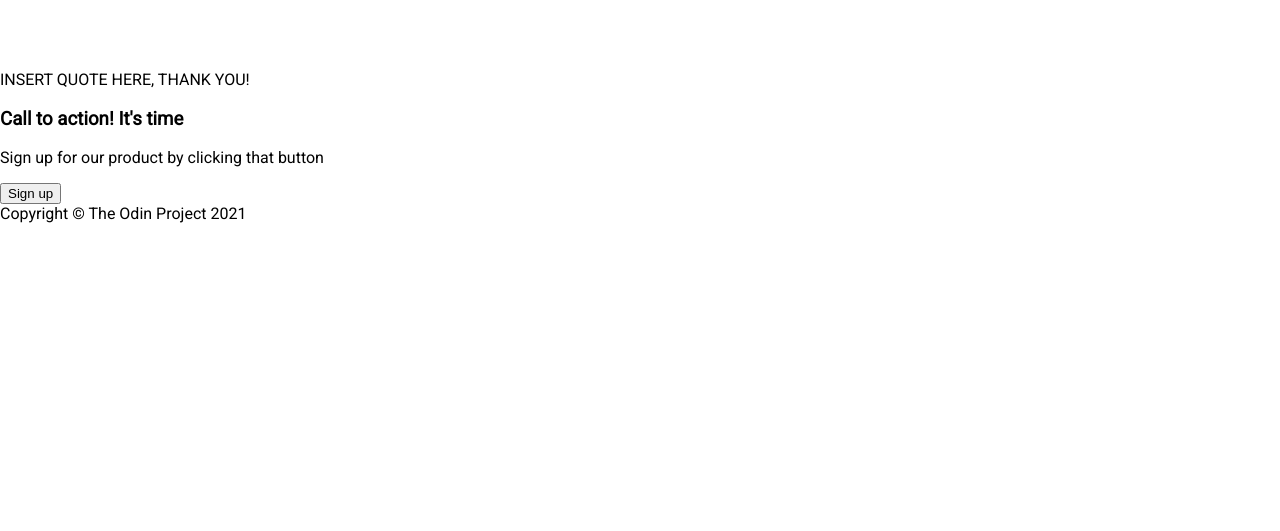
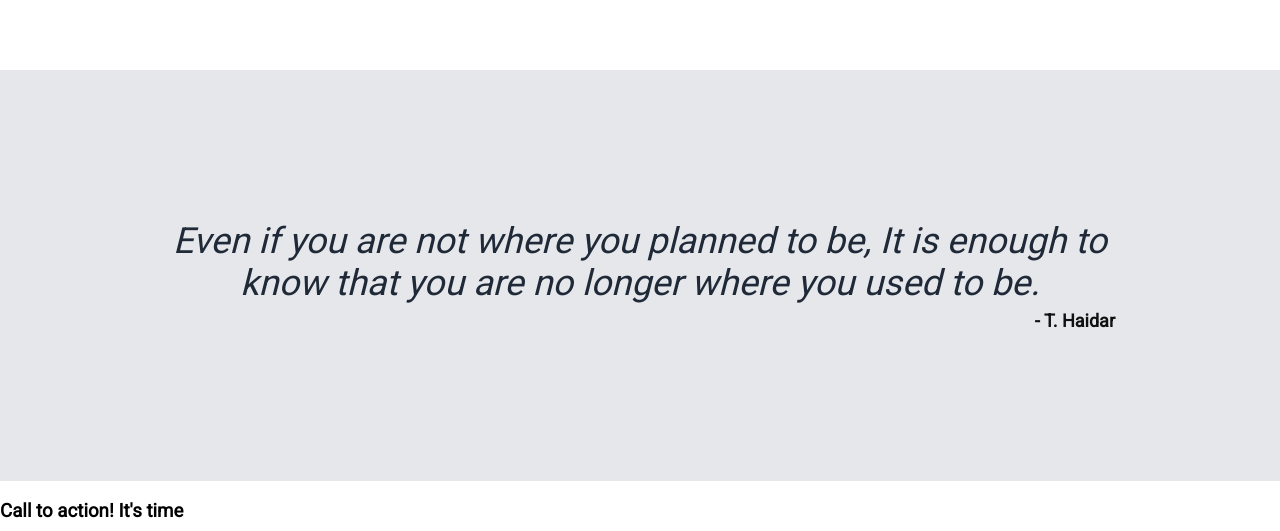
Before and after one commit to yousefHanyy/landing-page-two, a plain HTML site: page index.html in a window 1280 px wide. Shown: the part 929-1460 px from the top of the page. Before the commit the page ends 1152 px from the top, so only its background shows below. Drawn offline with Linux system fonts and the light colour scheme.

Commit message:
Added divs and styled the Quote div -Added some div containers to style properly. -Added a quoter div. -Styled the quote whole section.

```diff
--- a/index.html
+++ b/index.html
@@ -44,6 +44,7 @@
         alt="wall-with-manga-characters"
       />
     </div>
+
     <div class="information">
       <div class="info-header">Some random information</div>
       <div class="info-container">
@@ -85,9 +86,15 @@
         </div>
       </div>
     </div>
-    <div class="quote">
-      <p>INSERT QUOTE HERE, THANK YOU!</p>
+
+    <div class="quote-container">
+      <div class="quote">
+        Even if you are not where you planned to be, It is enough to know that
+        you are no longer where you used to be.
+        <div class="quoter">- T. Haidar</div>
+      </div>
     </div>
+
     <div class="sign-up-info">
       <h3>Call to action! It's time</h3>
       <p>Sign up for our product by clicking that button</p>
--- a/styles.css
+++ b/styles.css
@@ -96,3 +96,27 @@ a {
   color: #636566;
   font-size: 18px;
 }
+
+.quote-container {
+  text-align: center;
+  background-color: #e5e7eb;
+}
+.quote {
+  margin-left: auto;
+  margin-right: auto;
+  text-align: center;
+  width: 950px;
+  color: #1f2937;
+  font-weight: 300;
+  font-style: italic;
+  font-size: 36px;
+  padding: 150px;
+}
+.quote .quoter {
+  text-align: right;
+  color: rgb(17, 17, 17);
+  font-style: normal;
+  font-size: 18px;
+  font-weight: bold;
+  margin-top: 6px;
+}
```
